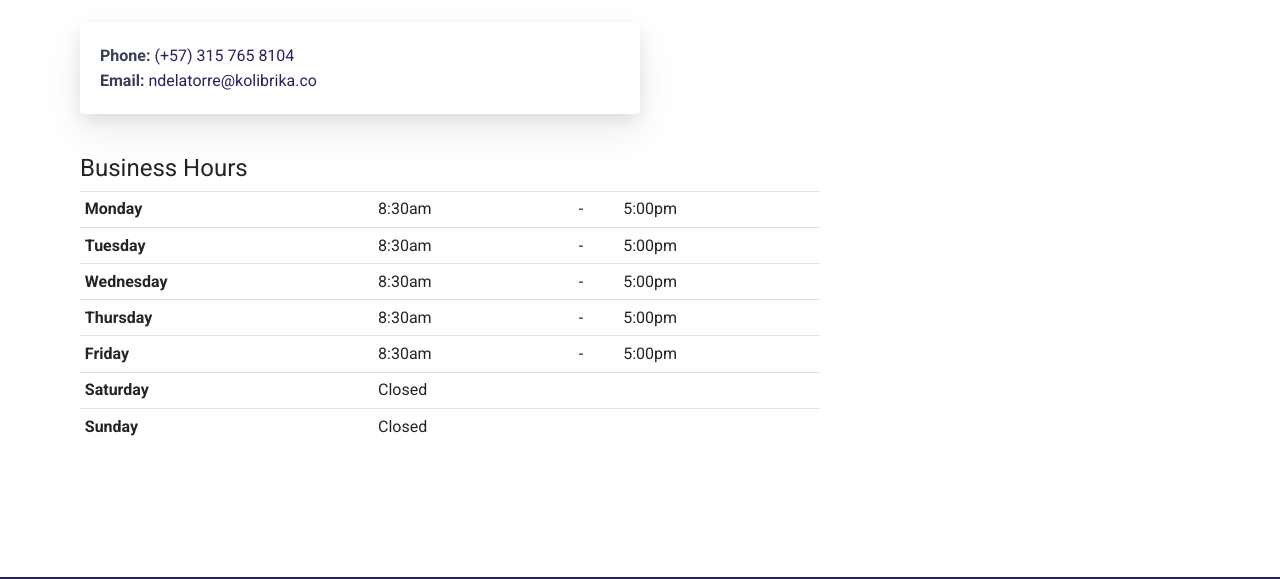
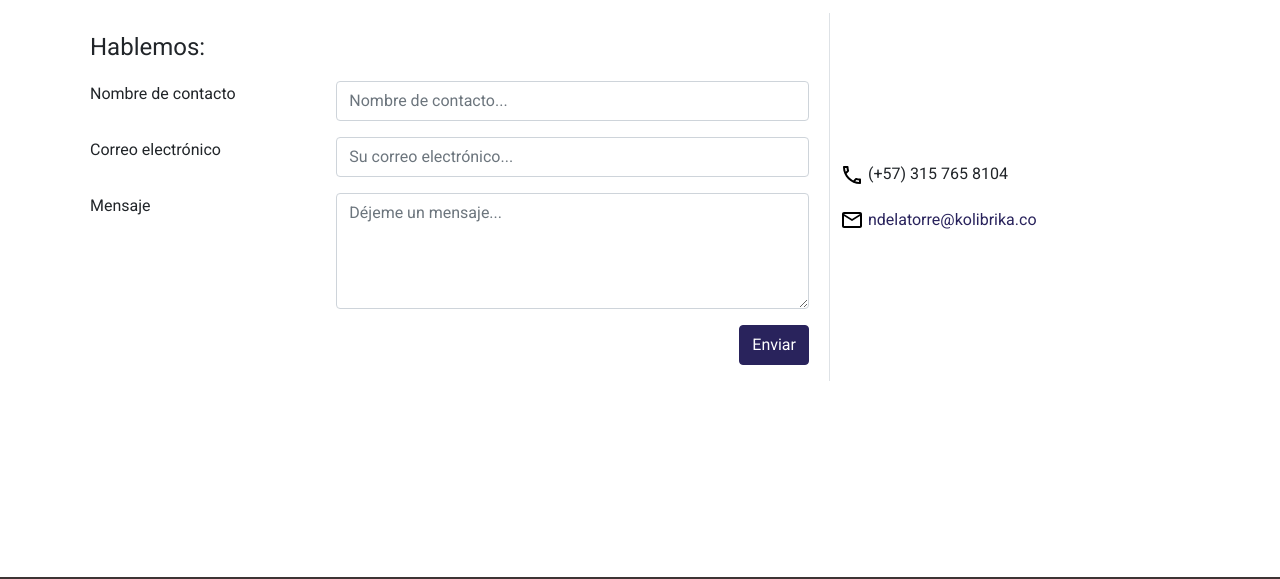
Before and after one commit to cazdlt/kolibrika, a Gatsby site: page /contact in a window 1280 px wide. Shown: the part 173-752 px from the top of the page. Built offline with nearby package versions, Linux system fonts and the light colour scheme; Gatsby itself is replaced by a stand-in of ours.

Commit message:
Contacto

```diff
--- a/src/components/Call.js
+++ b/src/components/Call.js
@@ -1,33 +1,52 @@
-import React from 'react';
-import { StaticQuery, graphql } from 'gatsby';
+import React from "react";
+import { StaticQuery, graphql } from "gatsby";
+import iconMail from "../images/email-24px.svg";
+import iconPhone from "../images/phone-24px.svg";
 
-const Call = props => (
-  <div className="call">
-    <div className="call-box-top">
-      <div className="call-phone">
-        <strong>Phone: </strong>
-        <a href={`tel:${props.data.site.siteMetadata.contact.phone}`}>
-        {props.data.site.siteMetadata.contact.phone}
-        </a>
-      </div>
-      <div className="call-email">
-        <strong>Email: </strong>
-        <a href={`mailto:${props.data.site.siteMetadata.contact.email}`}>
+const Call = (props) => (
+    // <div className="call">
+    //     <div className="call-box-top">
+    //         <div className="call-phone">
+    //             <span><strong>Teléfono: </strong></span>
+    //             <span>
+    //             <a href={`tel:${props.data.site.siteMetadata.contact.phone}`}>
+    //                 {props.data.site.siteMetadata.contact.phone}
+    //             </a>
+    //             </span>
+    //         </div>
+    //         <div className="call-email">
+    //             <strong>Correo electrónico: </strong>
+    //             <a href={`mailto:${props.data.site.siteMetadata.contact.email}`}>
+    //                 {props.data.site.siteMetadata.contact.email}
+    //             </a>
+    //         </div>
+    //     </div>
+    //     {props.button && (
+    //         <div className="call-box-bottom">
+    //             <a href="/contact" className="button">
+    //                 Contacto
+    //             </a>
+    //         </div>
+    //     )}
+    // </div>
+    <div class="card">
+        <div className="card-body">
+            <p class="card-text my-2">
+                {/* <span class="line tag"> Teléfono: </span> */}
+                <img alt="PhoneIcon" src={iconPhone} /> <span> {props.data.site.siteMetadata.contact.phone}</span>
+            </p>
+
+            <p class="card-text my-2">
+                <img alt="PhoneIcon" src={iconMail} /><span> <a href={`mailto:${props.data.site.siteMetadata.contact.email}`}>
                         {props.data.site.siteMetadata.contact.email}
                     </a>
+                </span>
+            </p>
         </div>
-    </div>
-    {props.button && (
-      <div className="call-box-bottom">
-        <a href="/contact" className="button">
-          Contact
-        </a>
-      </div>
-    )}
     </div>
 );
 
-export default props => (
+export default (props) => (
     <StaticQuery
         query={graphql`
             query {
@@ -43,6 +62,6 @@ export default props => (
                 }
             }
         `}
-    render={data => <Call button={props.button} data={data} />}
+        render={(data) => <Call button={props.button} data={data} />}
     />
 );
--- /dev/null
+++ b/src/components/ContactForm.js
@@ -0,0 +1,56 @@
+import React from "react";
+
+const ContactForm = (props) => (
+    <form id="form" name="contacto" method="POST" data-netlify="true">
+        <div className="row form-group">
+            <div className="col-md-4 col-sm-12">
+                <label for="name">Nombre de contacto</label>
+            </div>
+            <div className="col-md-8 col-sm-12">
+                <input
+                    type="text"
+                    className="form-control"
+                    id="name"
+                    name="nombre"
+                    placeholder="Nombre de contacto..."
+                />
+            </div>
+        </div>
+
+        <div className="row form-group">
+            <div className="col-md-4 col-sm-12">
+                <label for="mail">Correo electrónico</label>
+            </div>
+            <div className="col-md-8 col-sm-12">
+                <input
+                    type="text"
+                    className="form-control"
+                    id="mail"
+                    name="correo"
+                    placeholder="Su correo electrónico..."
+                />
+            </div>
+        </div>
+        <div className="row form-group">
+            <div className="col-md-4 col-sm-12">
+                <label for="form-subject">Mensaje</label>
+            </div>
+            <div className="col-md-8 col-sm-12">
+                <textarea
+                    id="form-subject"
+                    className="form-control"
+                    name="mensaje"
+                    placeholder="Déjeme un mensaje..."
+                    rows="4"
+                />
+            </div>
+        </div>
+        <div className="row form-group">
+            <div className="col-12">
+                <input className="btn btn-primary float-right" type="submit" value="Enviar" />
+            </div>
+        </div>
+    </form>
+);
+
+export default ContactForm;
--- a/src/pages/contact/index.js
+++ b/src/pages/contact/index.js
@@ -1,73 +1,27 @@
-import React from 'react';
-import SEO from '../../components/SEO';
-import Layout from '../../layouts/index';
-import Call from '../../components/Call';
+import React from "react";
+import SEO from "../../components/SEO";
+import Layout from "../../layouts/index";
+import Call from "../../components/Call";
+import ContactForm from "../../components/ContactForm";
 
-const Contact = props => (
+const Contact = (props) => (
     <Layout bodyClass="page-contact">
         <SEO title="Contact" />
+
         <div className="intro intro-small">
             <div className="container">
-        <div className="row">
-          <div className="col-12">
-            <h1>Contact</h1>
+                <h1>Contacto</h1>
             </div>
         </div>
+
+        <div className="container">
+            <div className="row ">
+                <div className="col-md-8 col-sm-12 px-2 border-right border-tertiary">
+                    <h4 className="my-2">Hablemos:</h4>
+                    <ContactForm />
                 </div>
-    </div>
-    <div className="container">
-      <div className="row">
-        <div className="col-12">
+                <div className="col-md-4 col-sm-12 align-self-center">
                     <Call button={false} />
-        </div>
-        <div className="col-8">
-          <h4 className="mt-4">Business Hours</h4>
-          <table className="table table-sm opening-hours-table">
-            <tbody>
-              <tr>
-                <td className="day font-weight-bold">Monday</td>
-                <td className="opens">8:30am</td>
-                <td>-</td>
-                <td className="closes">5:00pm</td>
-              </tr>
-              <tr>
-                <td className="day font-weight-bold">Tuesday</td>
-                <td className="opens">8:30am</td>
-                <td>-</td>
-                <td className="closes">5:00pm</td>
-              </tr>
-              <tr>
-                <td className="day font-weight-bold">Wednesday</td>
-                <td className="opens">8:30am</td>
-                <td>-</td>
-                <td className="closes">5:00pm</td>
-              </tr>
-              <tr>
-                <td className="day font-weight-bold">Thursday</td>
-                <td className="opens">8:30am</td>
-                <td>-</td>
-                <td className="closes">5:00pm</td>
-              </tr>
-              <tr>
-                <td className="day font-weight-bold">Friday</td>
-                <td className="opens">8:30am</td>
-                <td>-</td>
-                <td className="closes">5:00pm</td>
-              </tr>
-              <tr>
-                <td className="day font-weight-bold">Saturday</td>
-                <td className="opens">Closed</td>
-                <td />
-                <td className="closes" />
-              </tr>
-              <tr>
-                <td className="day font-weight-bold">Sunday</td>
-                <td className="opens">Closed</td>
-                <td />
-                <td className="closes" />
-              </tr>
-            </tbody>
-          </table>
                 </div>
             </div>
         </div>
--- a/src/scss/components/_call.scss
+++ b/src/scss/components/_call.scss
@@ -2,24 +2,27 @@
   position: relative;
   overflow: hidden;
   background-color: #ffffff;
-  border-radius: 4px;
+  // border-radius: 1px;
+  border-style: solid;
+  border-width: 2px;
   box-shadow: 0 15px 35px rgba(50, 50, 93, 0.1), 0 5px 15px rgba(0, 0, 0, 0.07);
   width: 100%;
   color: $secondary;
   display: flex;
   align-items: flex-start;
   flex-direction: column;
-  @include media-breakpoint-up(sm) {
-    align-items: center;
-    flex-direction: row;
-    width: 90%;
-  }
-  @include media-breakpoint-up(md) {
-    width: 70%;
-  }
-  @include media-breakpoint-up(lg) {
-    width: 50%;
-  }
+
+  // @include media-breakpoint-up(sm) {
+  //   align-items: center;
+  //   flex-direction: row;
+  //   width: 90%;
+  // }
+  // @include media-breakpoint-up(md) {
+  //   width: 70%;
+  // }
+  // @include media-breakpoint-up(lg) {
+  //   width: 50%;
+  // }
   .call-box-top {
     flex: 1 0 auto;
     padding: 20px;
--- a/src/scss/components/_footer.scss
+++ b/src/scss/components/_footer.scss
@@ -1,5 +1,5 @@
 .footer-strip {
-  background: $primary;
+  background: $black;
   padding-top: 5px;
   padding-bottom: 5px;
 }
--- a/src/scss/components/_intro.scss
+++ b/src/scss/components/_intro.scss
@@ -52,6 +52,6 @@
   }
 }
 .intro-small {
-  padding-top: 100px;
+  padding-top: 90px;
   padding-bottom: 30px;
 }
--- a/src/scss/style.scss
+++ b/src/scss/style.scss
@@ -13,8 +13,8 @@
 @import 'bootstrap/tables';
 // @import "bootstrap/images";
 // @import "bootstrap/code";
-// @import "bootstrap/forms";
-// @import "bootstrap/buttons";
+@import "bootstrap/forms";
+@import "bootstrap/buttons";
 // @import "bootstrap/transitions";
 // @import "bootstrap/dropdown";
 // @import "bootstrap/button-group";
```
Also changed, not shown: src/images/email-24px.svg (added), src/images/phone-24px.svg (added). Lines whose indentation alone changed are shown as unchanged.
